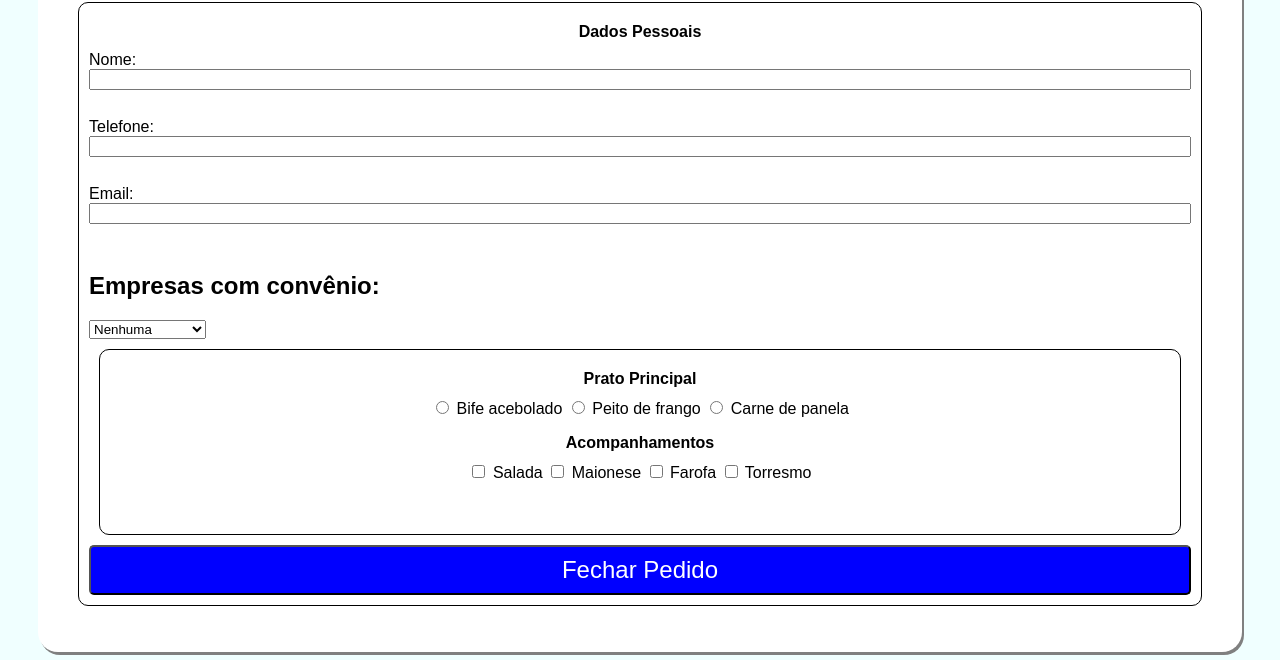
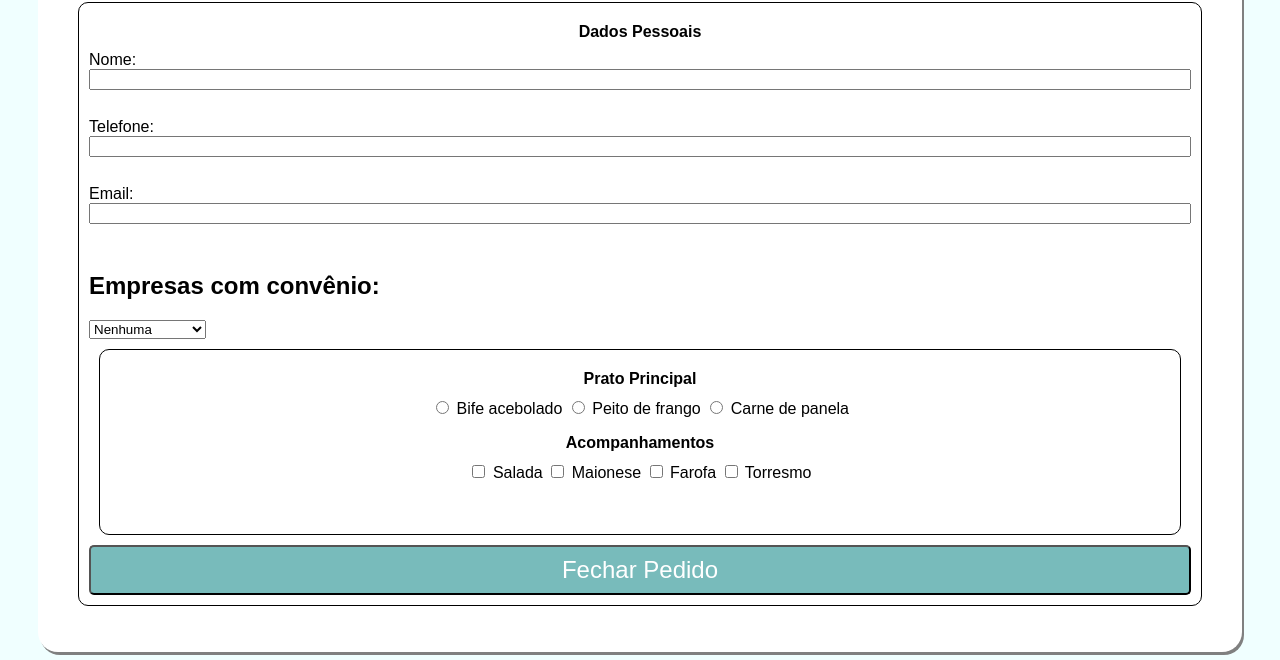
Before and after one commit to matheushideki1234/Menu, a plain HTML site: page Index.html in a window 1280 px wide. Shown: the part 228-888 px from the top of the page. Drawn offline with Linux system fonts and the light colour scheme.

Commit message:
Update Styles.css

```diff
--- a/Styles.css
+++ b/Styles.css
@@ -3,7 +3,7 @@ background-color: azure;
 font-family: Arial, Helvetica, sans-serif;
 }
 button {
-    background-color: blue;
+    background-color: rgba(66, 160, 160, 0.712);
     color: white;
     border-radius: 5px;
     padding: 5px 5px 5px 5px;
```
